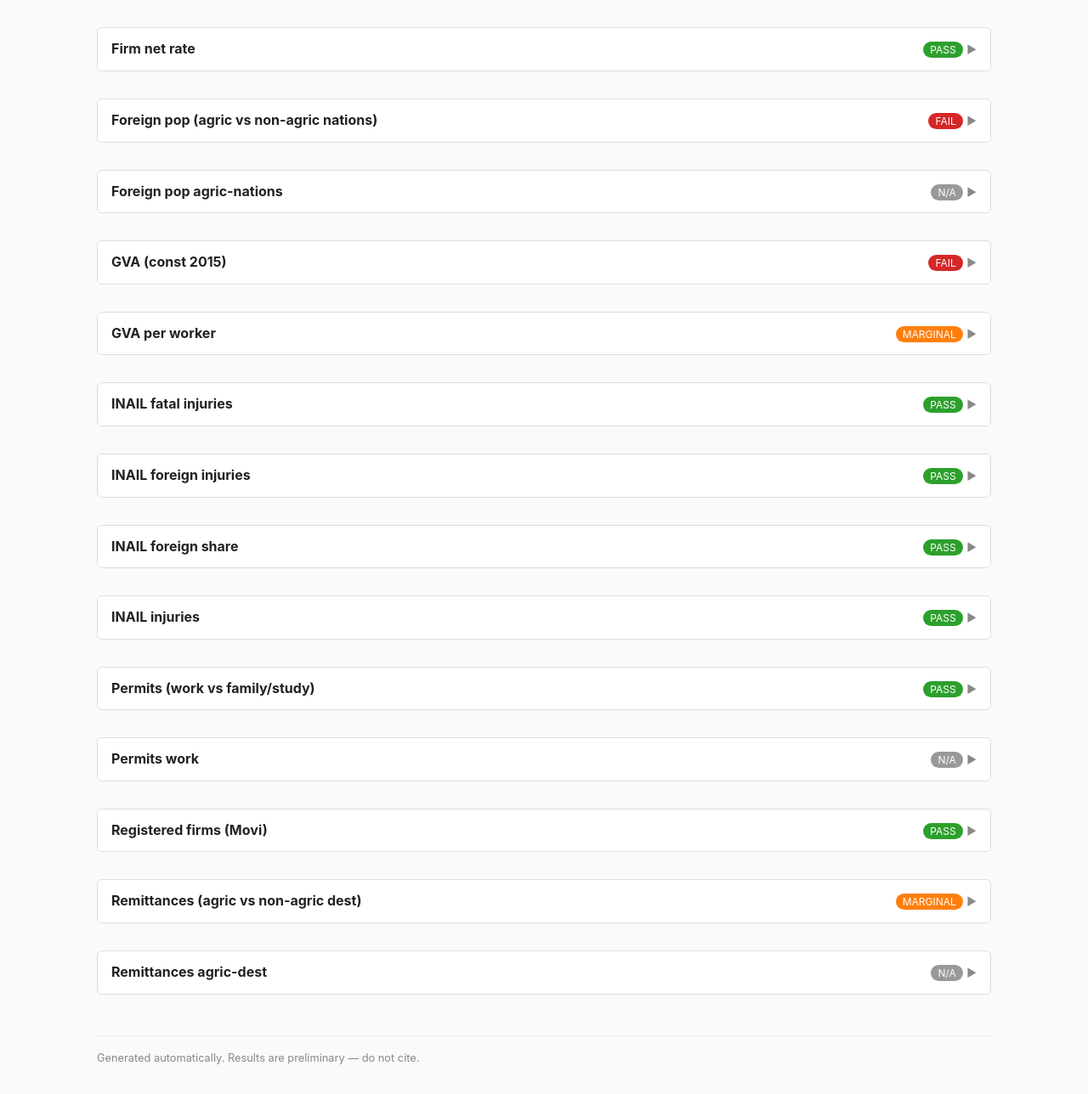
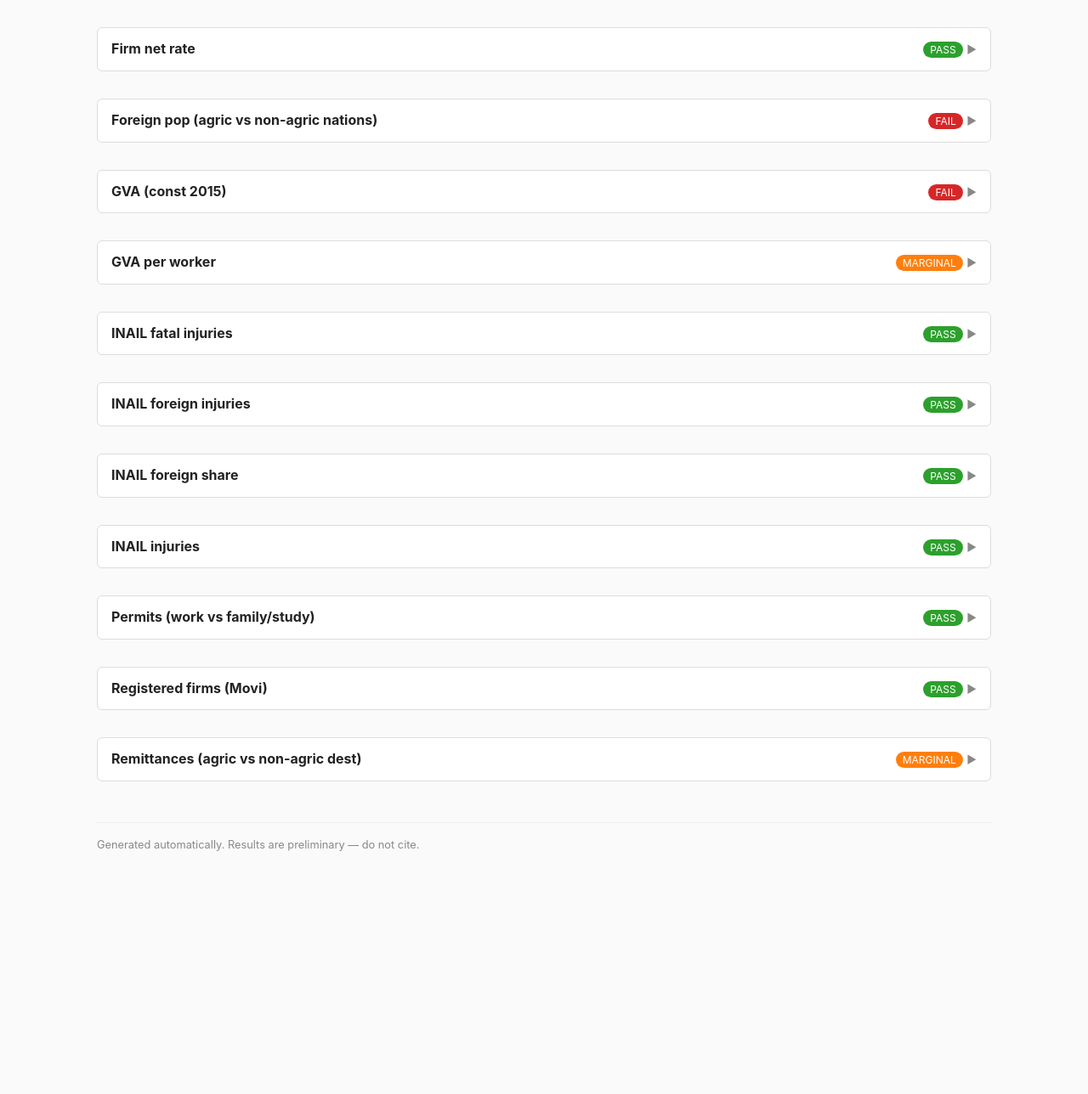
Before and after one commit to AlessandroCaggia30/caporalato-results, a plain HTML site: page province.html in a window 1280 px wide. Shown: the part 926-2214 px from the top of the page at 85% size. After the commit the page ends 1963 px from the top, so only its background shows below. Drawn offline with Linux system fonts and the light colour scheme.

Commit message:
Merge triple DiD + IV under same outcome name for Parts 2-4
Remittances, Permits, Foreign pop now show OLS + RF + 4 IV methods
under one outcome instead of split across two.

Co-Authored-By: Claude Opus 4.6 <noreply@anthropic.com>

```diff
--- a/province.html
+++ b/province.html
@@ -182,23 +182,6 @@ footer { margin-top: 3rem; padding-top: 1rem; border-top: 1px solid #eee; color:
 </div>
 <div class="outcome-section">
   <div class="outcome-header">
-    <h3>Foreign pop agric-nations</h3>
-    <div>
-      <span class="pretrend-badge badge-none">N/A</span>
-      <span class="arrow">&#9654;</span>
-    </div>
-  </div>
-  <div class="outcome-body">
-    <div class="plot-tabs">
-      <button class=" active" data-target="prov_foreign_pop_agric_nations_full">All Methods × Specs</button>
-      <button class="" data-target="prov_foreign_pop_agric_nations_event_study">IV Event Study</button>
-    </div>
-    <div class="plot-pane active" id="prov_foreign_pop_agric_nations_full"><img src="assets/img/province/foreign_pop_agric_nations.png" alt="Foreign pop agric-nations - All Methods × Specs" loading="lazy"></div>
-    <div class="plot-pane" id="prov_foreign_pop_agric_nations_event_study"><img src="assets/img/province/foreign_pop_agric_nations_event_study.png" alt="Foreign pop agric-nations - IV Event Study" loading="lazy"></div>
-  </div>
-</div>
-<div class="outcome-section">
-  <div class="outcome-header">
     <h3>GVA (const 2015)</h3>
     <div>
       <span class="pretrend-badge badge-fail">FAIL</span>
@@ -318,23 +301,6 @@ footer { margin-top: 3rem; padding-top: 1rem; border-top: 1px solid #eee; color:
 </div>
 <div class="outcome-section">
   <div class="outcome-header">
-    <h3>Permits work</h3>
-    <div>
-      <span class="pretrend-badge badge-none">N/A</span>
-      <span class="arrow">&#9654;</span>
-    </div>
-  </div>
-  <div class="outcome-body">
-    <div class="plot-tabs">
-      <button class=" active" data-target="prov_permits_work_full">All Methods × Specs</button>
-      <button class="" data-target="prov_permits_work_event_study">IV Event Study</button>
-    </div>
-    <div class="plot-pane active" id="prov_permits_work_full"><img src="assets/img/province/permits_work.png" alt="Permits work - All Methods × Specs" loading="lazy"></div>
-    <div class="plot-pane" id="prov_permits_work_event_study"><img src="assets/img/province/permits_work_event_study.png" alt="Permits work - IV Event Study" loading="lazy"></div>
-  </div>
-</div>
-<div class="outcome-section">
-  <div class="outcome-header">
     <h3>Registered firms (Movi)</h3>
     <div>
       <span class="pretrend-badge badge-pass">PASS</span>
@@ -365,23 +331,6 @@ footer { margin-top: 3rem; padding-top: 1rem; border-top: 1px solid #eee; color:
     </div>
     <div class="plot-pane active" id="prov_remittances_agric_vs_non_agric_dest_full"><img src="assets/img/province/remittances_agric_vs_non_agric_dest.png" alt="Remittances (agric vs non-agric dest) - All Methods × Specs" loading="lazy"></div>
     <div class="plot-pane" id="prov_remittances_agric_vs_non_agric_dest_event_study"><img src="assets/img/province/remittances_agric_vs_non_agric_dest_event_study.png" alt="Remittances (agric vs non-agric dest) - IV Event Study" loading="lazy"></div>
-  </div>
-</div>
-<div class="outcome-section">
-  <div class="outcome-header">
-    <h3>Remittances agric-dest</h3>
-    <div>
-      <span class="pretrend-badge badge-none">N/A</span>
-      <span class="arrow">&#9654;</span>
-    </div>
-  </div>
-  <div class="outcome-body">
-    <div class="plot-tabs">
-      <button class=" active" data-target="prov_remittances_agric_dest_full">All Methods × Specs</button>
-      <button class="" data-target="prov_remittances_agric_dest_event_study">IV Event Study</button>
-    </div>
-    <div class="plot-pane active" id="prov_remittances_agric_dest_full"><img src="assets/img/province/remittances_agric_dest.png" alt="Remittances agric-dest - All Methods × Specs" loading="lazy"></div>
-    <div class="plot-pane" id="prov_remittances_agric_dest_event_study"><img src="assets/img/province/remittances_agric_dest_event_study.png" alt="Remittances agric-dest - IV Event Study" loading="lazy"></div>
   </div>
 </div>
 
```
Also changed, not shown: assets/img/province/foreign_pop_agric_vs_non_agric_nations.png, assets/img/province/foreign_pop_agric_vs_non_agric_nations_event_study.png, assets/img/province/permits_work_vs_family_study.png, assets/img/province/permits_work_vs_family_study_event_study.png, assets/img/province/remittances_agric_vs_non_agric_dest.png, assets/img/province/remittances_agric_vs_non_agric_dest_event_study.png.
